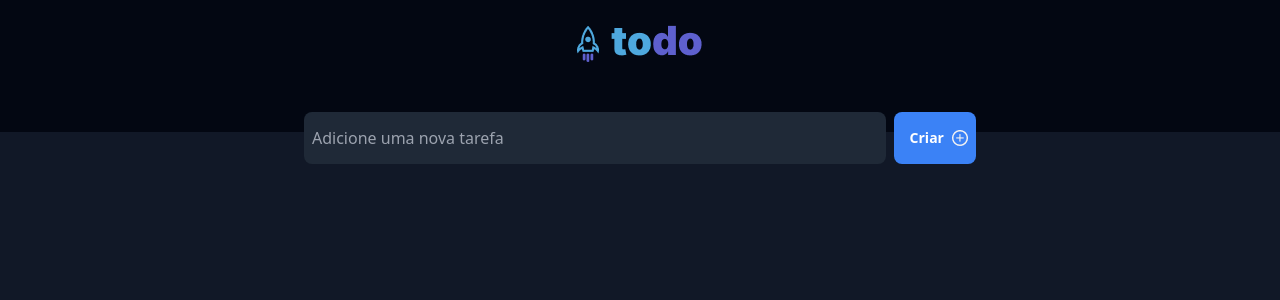
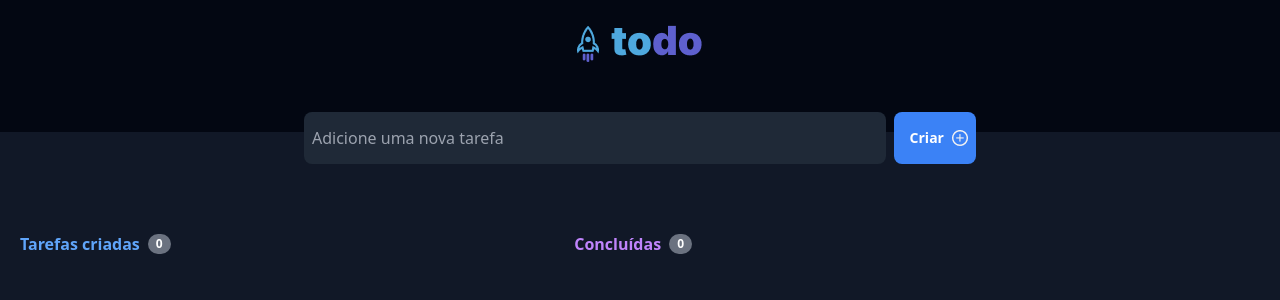
Before and after one commit to miguelfiais/desafio-todo-list-ignite, a React (Vite) app: page / in a window 1280 px wide. Shown: the top 300 px of the page. Built offline with nearby package versions, Linux system fonts and the light colour scheme.

Commit message:
feat: add infotask component interface

```diff
--- a/src/App.tsx
+++ b/src/App.tsx
@@ -1,10 +1,13 @@
 import Header from './components/Header'
+import InfoTask from './components/InfoTask'
 
 function App() {
   return (
     <div className="flex flex-col w-full min-h-screen">
       <Header />
-      <div className="flex-1 bg-gray-900 px-5"></div>
+      <div className="flex-1 bg-gray-900 px-5">
+        <InfoTask />
+      </div>
     </div>
   )
 }
--- /dev/null
+++ b/src/components/InfoTask.tsx
@@ -0,0 +1,20 @@
+const InfoTask = () => {
+  return (
+    <div className="mt-20 max-w-2xl w-full flex items-center justify-between py-5">
+      <p className="text-blue-400 font-bold flex items-center gap-2">
+        Tarefas criadas
+        <span className="bg-gray-500 text-white py-[2px] px-2 rounded-full text-xs">
+          0
+        </span>
+      </p>
+      <p className="text-purple-400  font-bold flex items-center gap-2">
+        Concluídas
+        <span className="bg-gray-500 text-white py-[2px] px-2 rounded-full text-xs">
+          0
+        </span>
+      </p>
+    </div>
+  )
+}
+
+export default InfoTask
```
